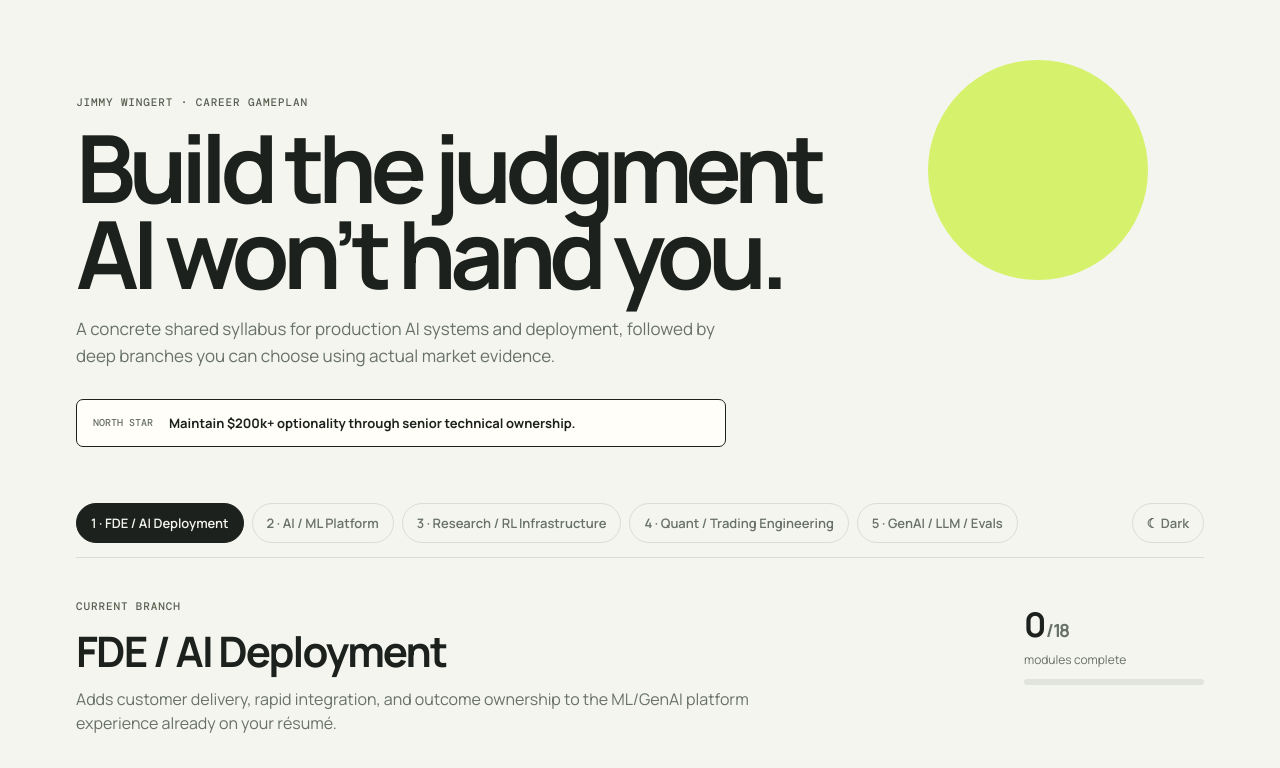
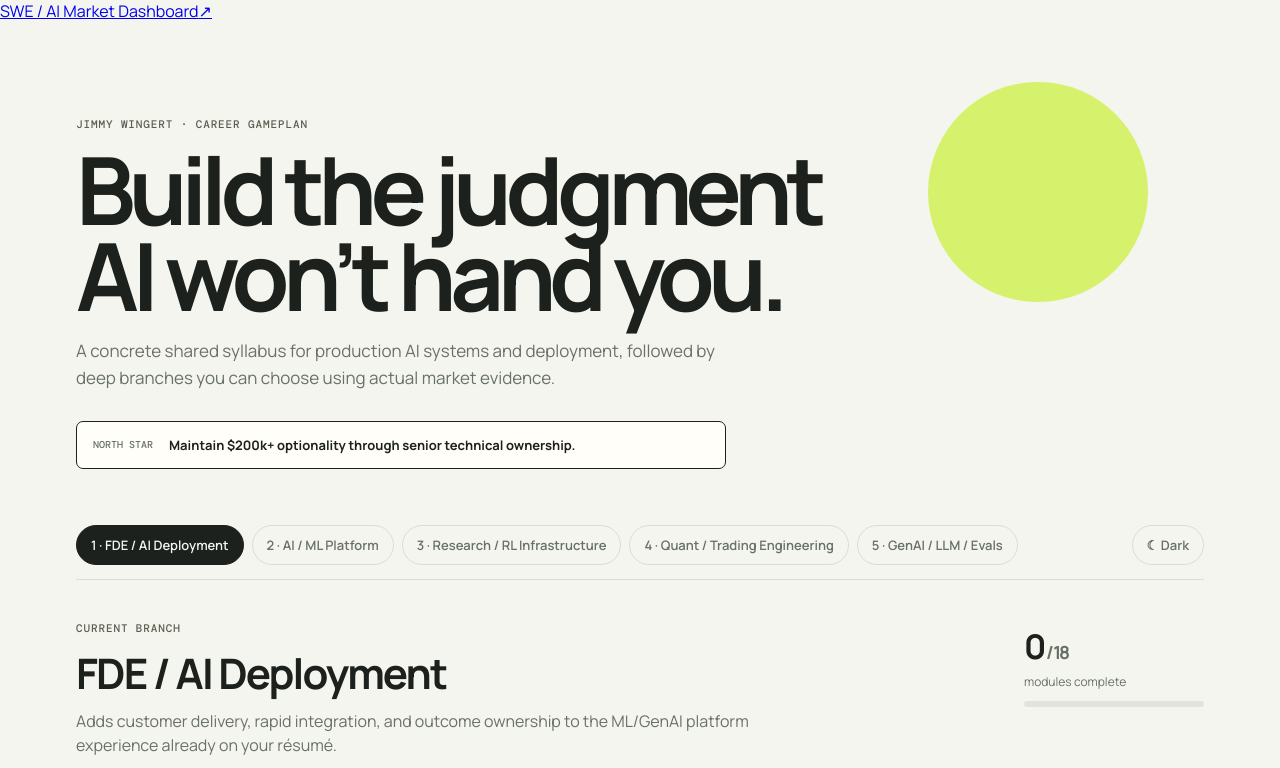
Before and after one commit to JamesWingert/career-helper, a Next.js app: page / in a window 1280 px wide. Shown: the top 768 px of the page. Built offline with nearby package versions, Linux system fonts and the light colour scheme.

Commit message:
Show AI dashboard shortcut on front page

```diff
--- a/app/layout.tsx
+++ b/app/layout.tsx
@@ -1,5 +1,6 @@
 import type { Metadata, Viewport } from "next";
 import "./globals.css";
+import DashboardShortcut from "./DashboardShortcut";
 
 export const metadata: Metadata = {
   title: "Career Gameplan — Jimmy Wingert",
@@ -26,6 +27,7 @@ export default function RootLayout({ children }: Readonly<{ children: React.Reac
               'try{var t=localStorage.getItem("career-gameplan-theme");if(t==="dark"||t==="light")document.documentElement.dataset.theme=t}catch(e){}',
           }}
         />
+        <DashboardShortcut />
         {children}
       </body>
     </html>
```
